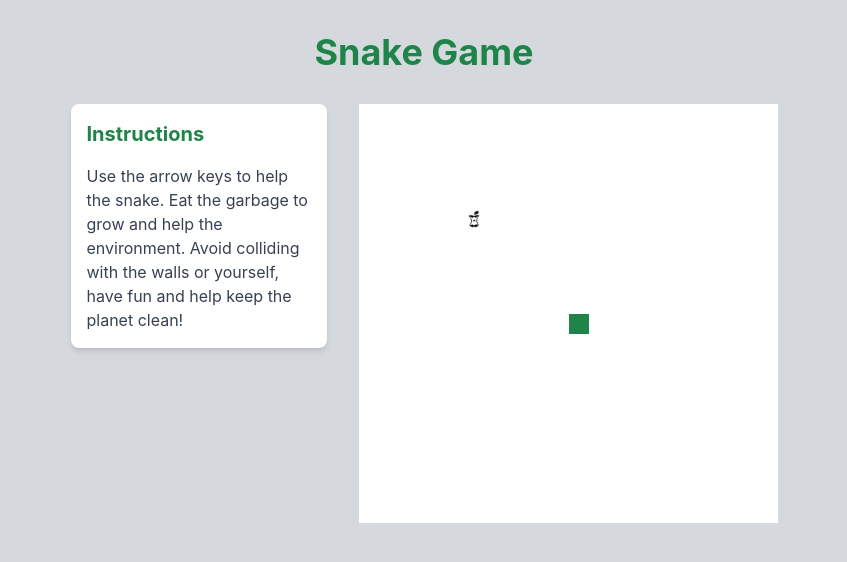
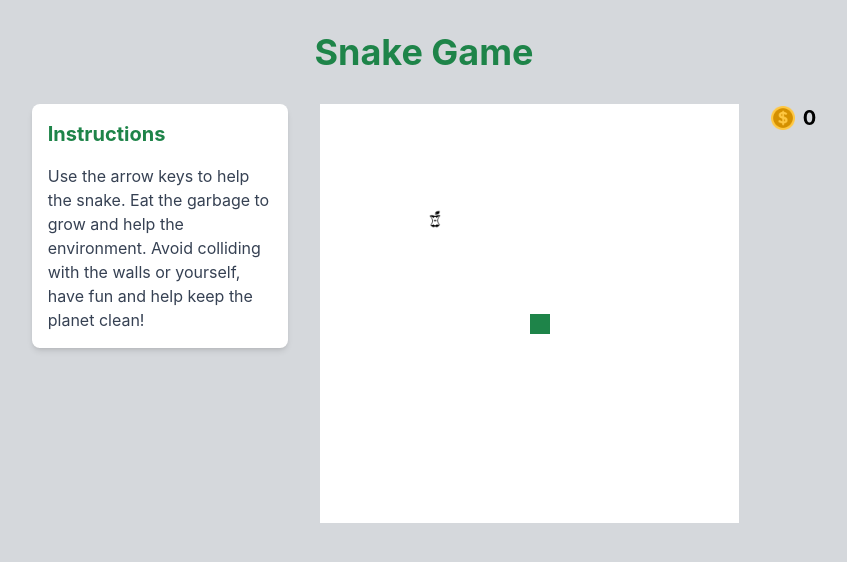
Before and after one commit to siegan-g/mega-2025-hackathon, a React (Vite) app in the folder app/: page /snake in a window 1280 px wide. Shown: the top 562 px of the page, without its empty margins (216-1063 px from the left). Built offline with nearby package versions, Linux system fonts and the light colour scheme.

Commit message:
scoring system

```diff
--- a/app/src/components/SnakeGame.jsx
+++ b/app/src/components/SnakeGame.jsx
@@ -2,6 +2,7 @@ import React, { useState, useEffect } from "react";
 import appleIcon from "../assets/apple.png";
 import paperIcon from "../assets/paper.png";
 import canIcon from "../assets/can.png";
+import coinIcon from "../assets/coin.png";
 import { FaRedo } from "react-icons/fa";
 
 const GRID_SIZE = 20;
@@ -19,6 +20,7 @@ const SnakeGame = () => {
   const [direction, setDirection] = useState(DIRECTIONS.ArrowRight);
   const [isGameOver, setIsGameOver] = useState(false);
   const [isGameStarted, setIsGameStarted] = useState(false);
+  const [score, setScore] = useState(0);
 
   useEffect(() => {
     const handleKeyPress = (e) => {
@@ -53,6 +55,7 @@ const SnakeGame = () => {
     const newSnake = [newHead, ...snake];
     if (newHead.x === food.x && newHead.y === food.y) {
       setFood(generateFood());
+      setScore(score + 1);
     } else {
       newSnake.pop();
     }
@@ -89,6 +92,7 @@ const SnakeGame = () => {
     setDirection(DIRECTIONS.ArrowRight);
     setIsGameOver(false);
     setIsGameStarted(false);
+    setScore(0);
   };
 
   return (
@@ -152,6 +156,11 @@ const SnakeGame = () => {
             );
           })}
         </div>
+
+        <div className="flex items-center space-x-2">
+          <img src={coinIcon} alt="coin" style={{ width: "24px", height: "24px" }} />
+          <span className="text-xl font-bold">{score}</span>
+        </div>
       </div>
     </div>
   );
```
Also changed, not shown: app/src/assets/coin.png (added).
